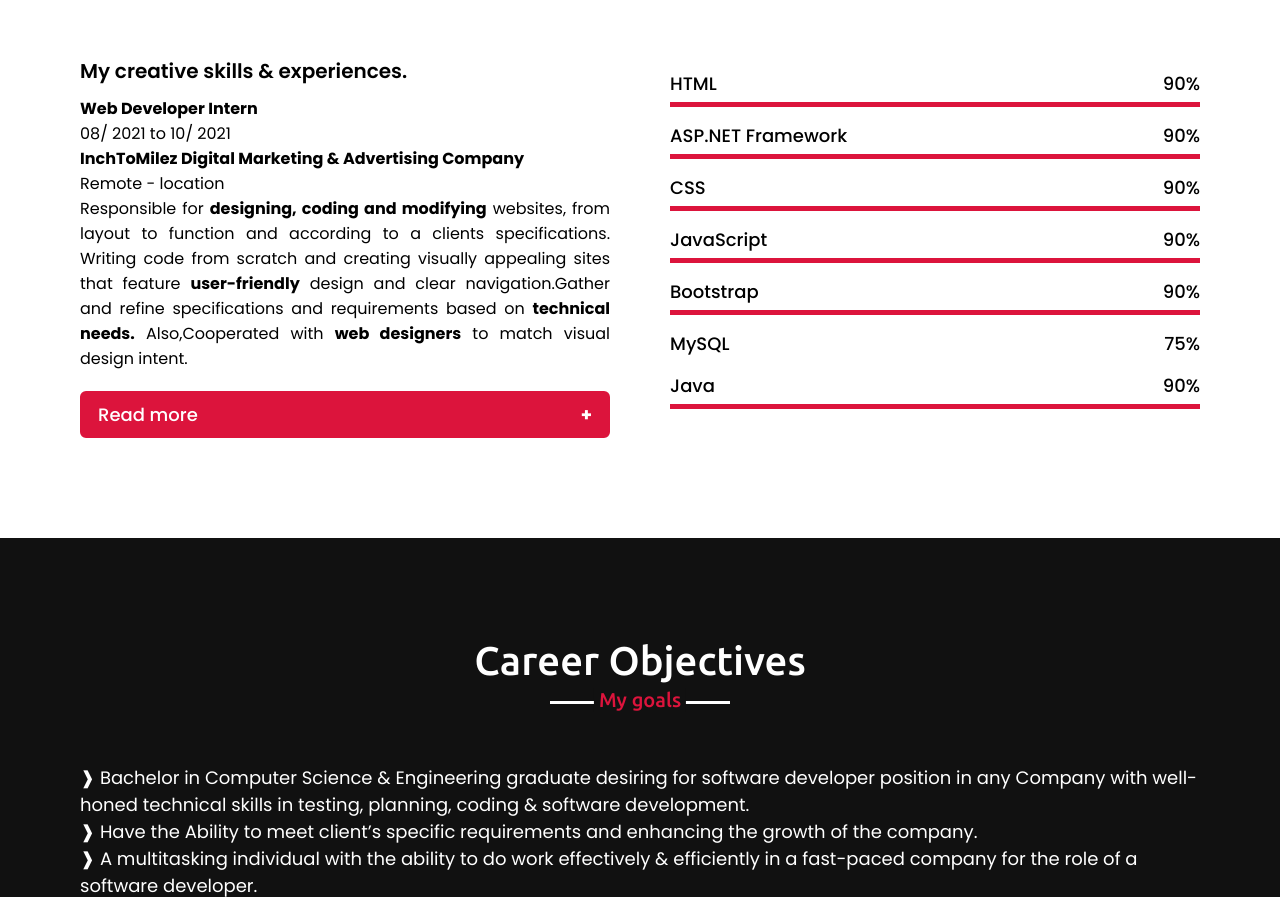
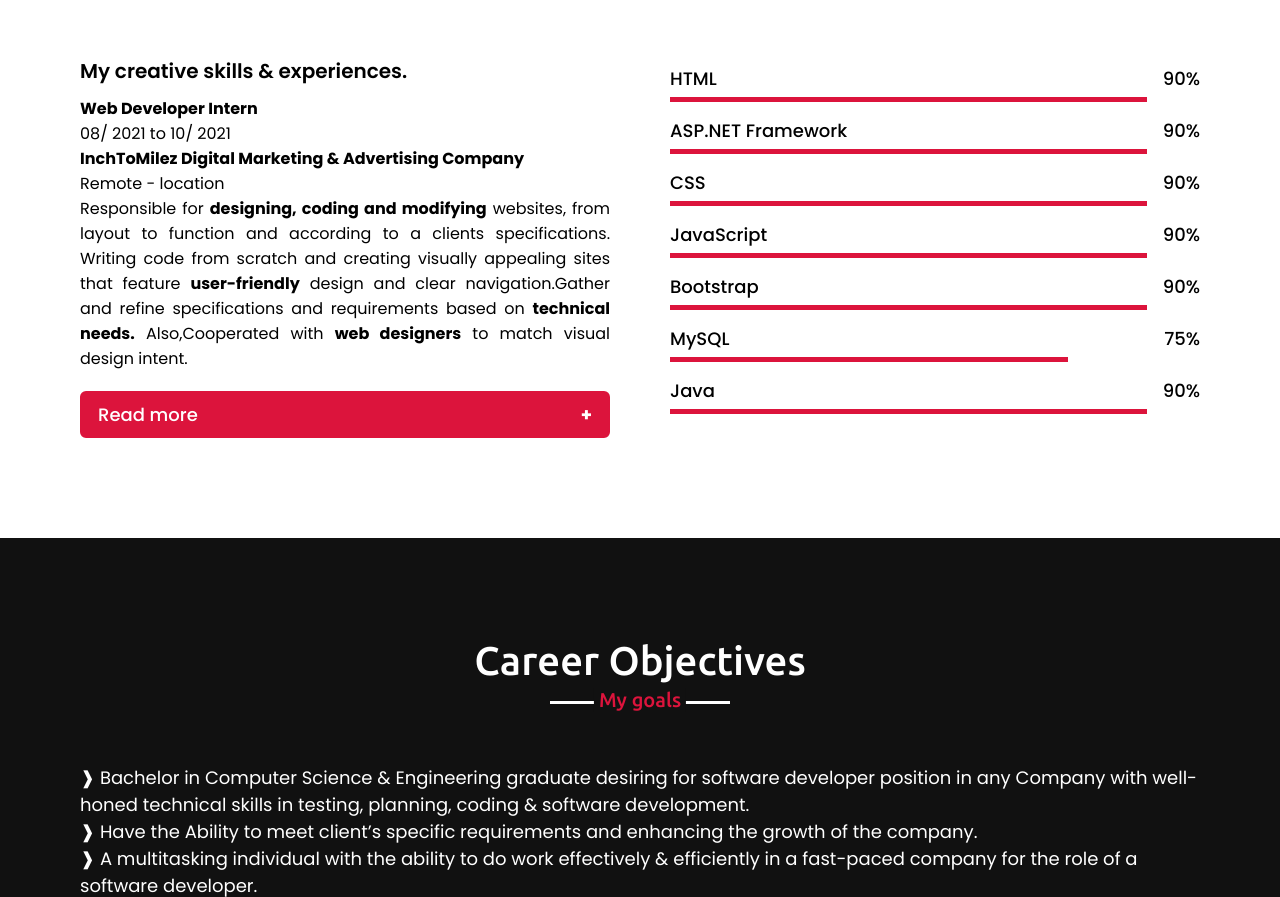
Before and after one commit to Avinoorsingh/avinoor.github.io, a plain HTML site: page index.html in a window 1280 px wide. Shown: the part 2445-3342 px from the top of the page. Drawn offline with nearby package versions, Linux system fonts and the light colour scheme; some packages are replaced by stand-ins of ours; a script that the page names is missing.

Commit message:
Update style.css

```diff
--- a/style.css
+++ b/style.css
@@ -351,7 +351,13 @@ li a:hover{
 }
 .skills .skills-content .right .line{
     height: 5px;
-    width: 100%;
+    width: 90%;
+    background: crimson;
+    position: relative;
+}
+.skills .skills-content .right .line2{
+    height: 5px;
+    width: 75%;
     background: crimson;
     position: relative;
 }
```
